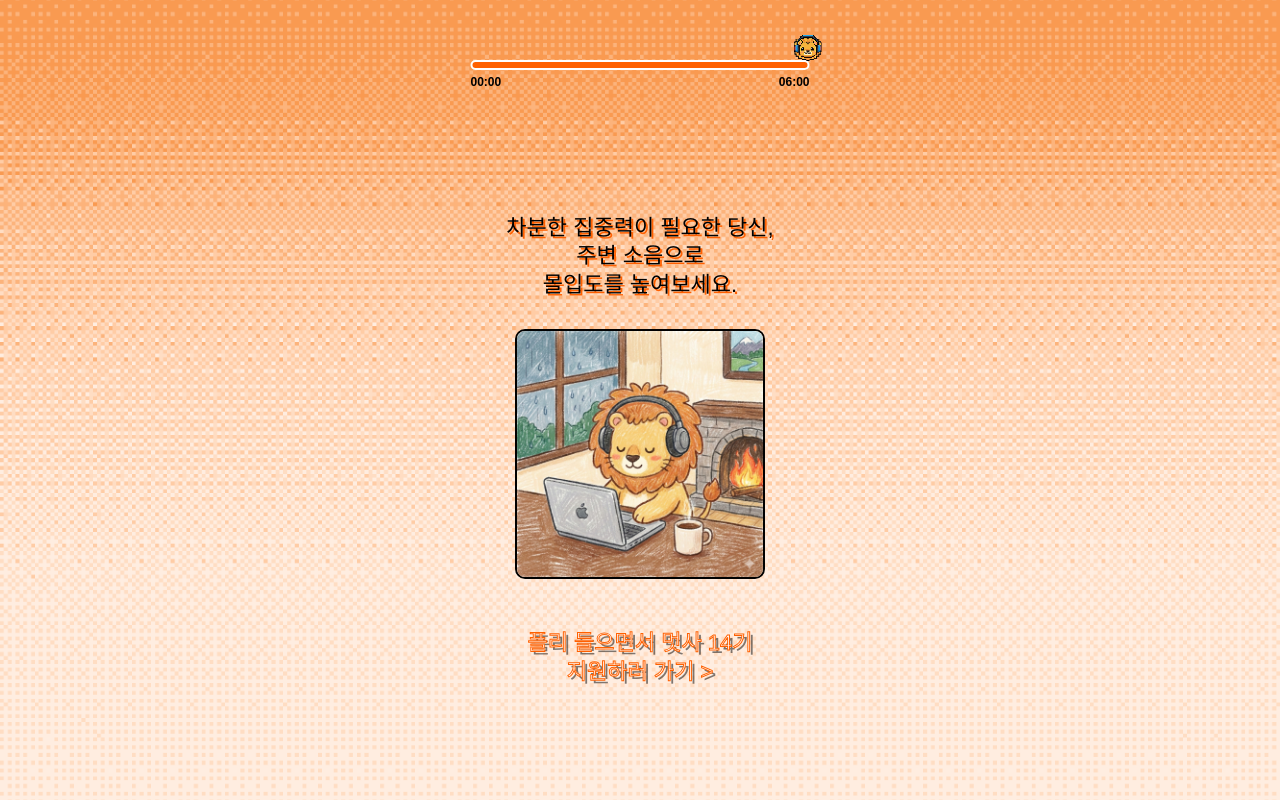
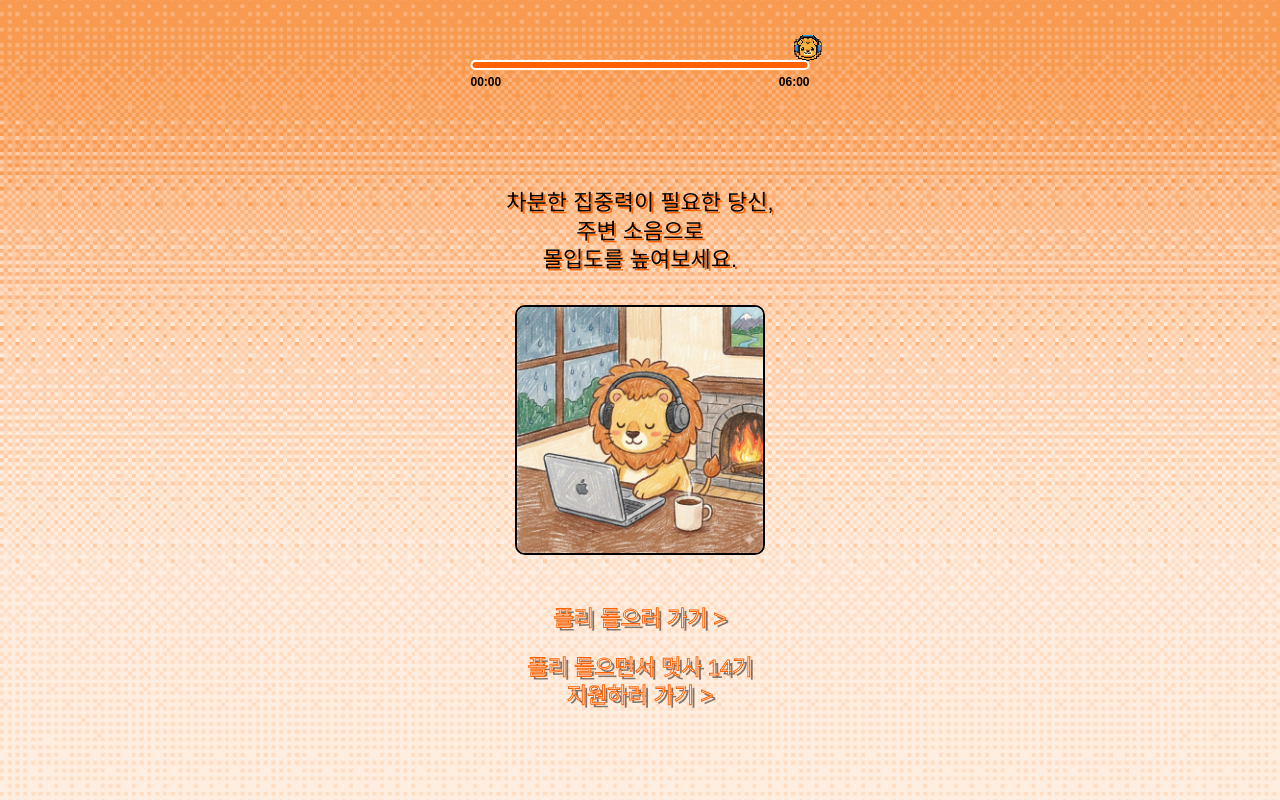
Before and after one commit to 2ziziy/likelion14th-side, a React (Create React App) app: page /result in a window 1280 px wide. Built offline with nearby package versions, Linux system fonts and the light colour scheme; a web font is replaced by a local one.

Commit message:
진짜 최종

```diff
--- a/src/pages/result.jsx
+++ b/src/pages/result.jsx
@@ -56,6 +56,10 @@ const RESULT_MAP = [
     imageUrl: Heavy,
   },
 ];
+
+const Applylink = {
+  url: "https://forms.gle/EofyS4K7QF9jZ2767",
+};
 
 const Wrapper = styled.div`
   width: 100vw;
@@ -133,16 +137,27 @@ const ResultTitle = styled.h2`
   white-space: pre-wrap;
 `;
 
-const ThumbnailImage = styled.img`
-  width: 250px;
-  height: 250px;
-  border: 2px solid #000000;
-  border-radius: 10px;
+const ThumbnailContainer = styled.div`
   display: flex;
   justify-content: center;
   align-items: center;
+  width: 250px;
+  height: 250px;
+  border-radius: 10px;
+  border: 2px solid #000000;
   margin-top: 30px;
   margin-bottom: 50px;
+  cursor: pointer;
+  overflow: hidden;
+`;
+
+const ThumbnailImage = styled.img`
+  width: 100%;
+  height: 100%;
+  object-fit: cover;
+  display: flex;
+  justify-content: center;
+  align-items: center;
 `;
 
 const ApplyButton = styled.button`
@@ -163,6 +178,10 @@ const ApplyButton = styled.button`
   &:hover {
     opacity: 0.8;
   }
+
+  & + & {
+    margin-top: 20px; /* 🔥 버튼 사이 간격 */
+  }
 `;
 
 function Result() {
@@ -175,7 +194,7 @@ function Result() {
     RESULT_MAP[0];
 
   const handleApply = () => {
-    window.open(result.playlistUrl, "_blank");
+    window.open(Applylink.url, "_blank");
   };
 
   return (
@@ -194,8 +213,17 @@ function Result() {
 
         <ResultTitle>{result.description}</ResultTitle>
 
-        <ThumbnailImage src={result.imageUrl} alt={result.genre} />
+        <ThumbnailContainer>
+          <ThumbnailImage
+            src={result.imageUrl}
+            alt={result.genre}
+            onClick={() => window.open(result.playlistUrl, "_blank")}
+          />
+        </ThumbnailContainer>
 
+        <ApplyButton onClick={() => window.open(result.playlistUrl, "_blank")}>
+          플리 들으러 가기 &gt;
+        </ApplyButton>
         <ApplyButton onClick={handleApply}>
           플리 들으면서 멋사 14기{"\n"}
           지원하러 가기 &gt;
```
